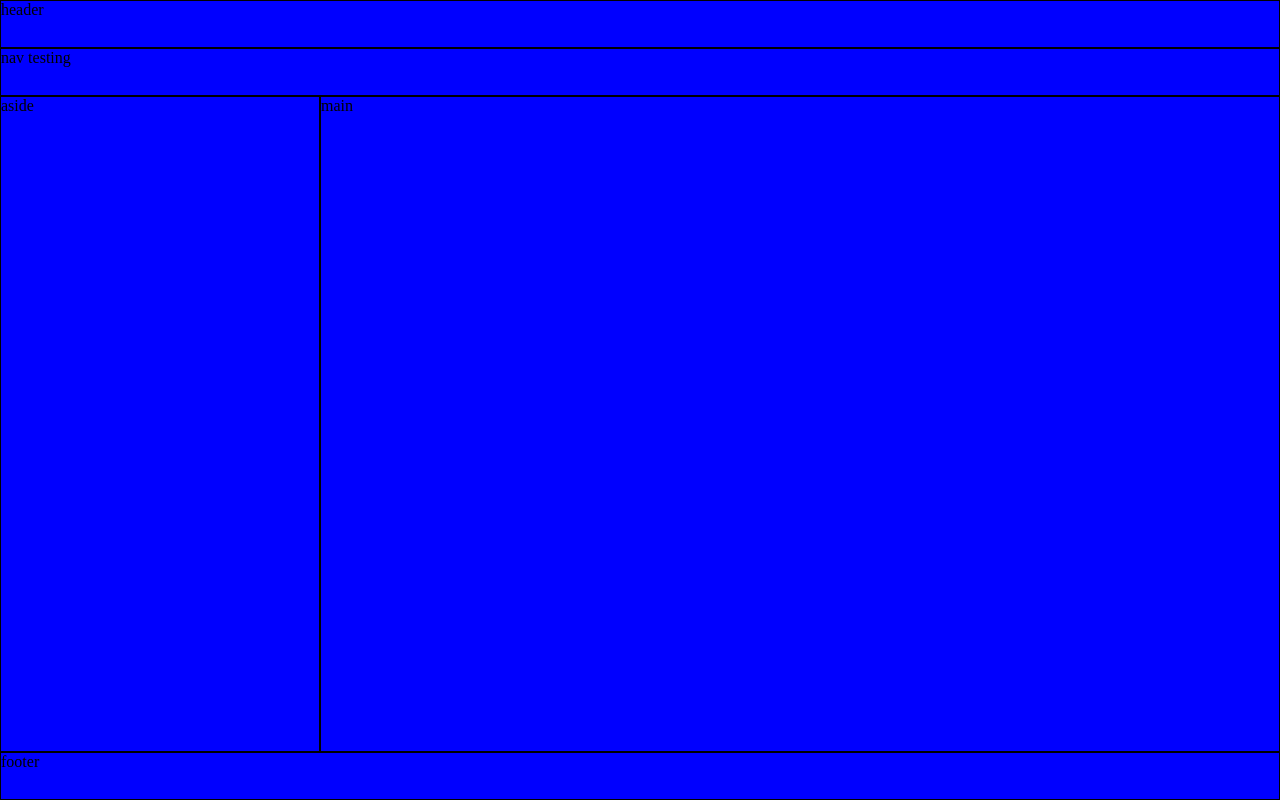
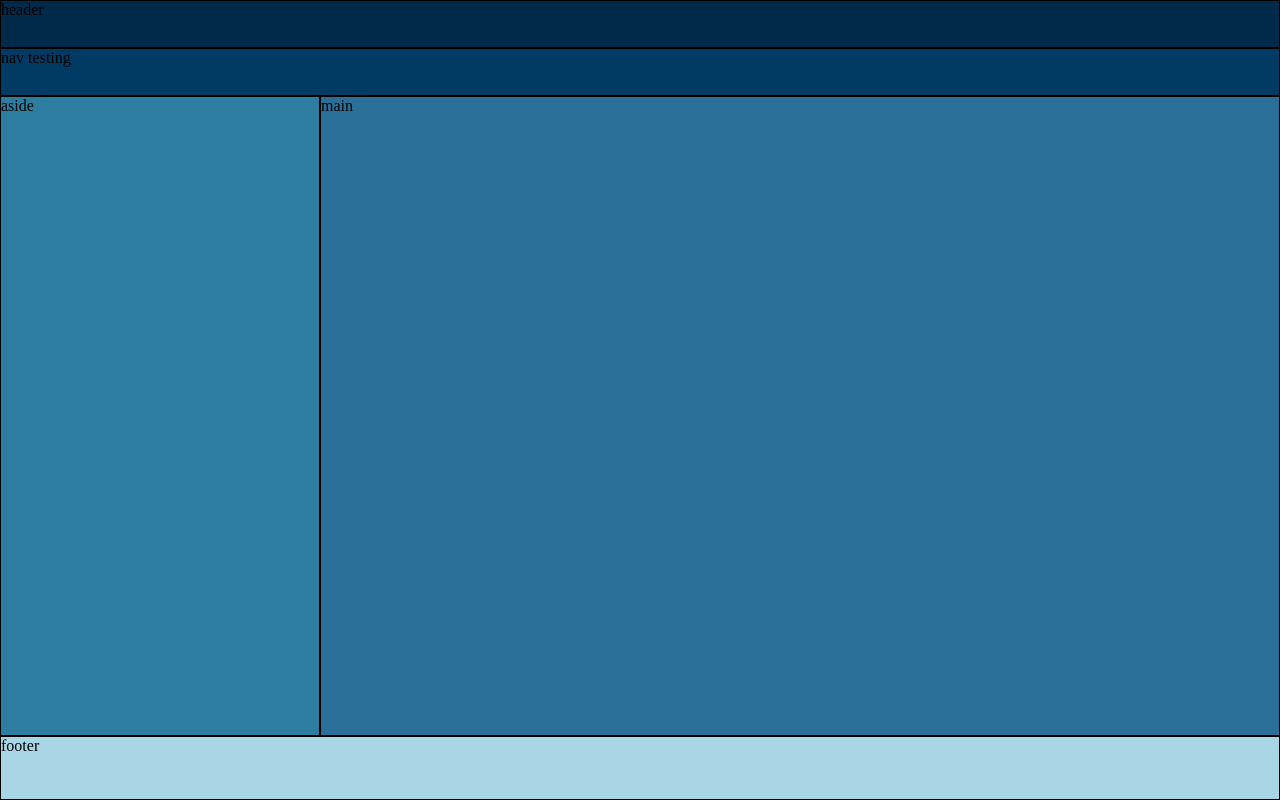
Before and after one commit to evantwescott/PortSite, a plain HTML site: page index.html in a window 1280 px wide. Drawn offline with Linux system fonts and the light colour scheme.

Commit message:
update design

```diff
--- a/css/normal.css
+++ b/css/normal.css
@@ -4,7 +4,7 @@
         grid: "header header" 3em
               "nav nav      " 3em
               "aside main   " 1fr
-              "footer footer" 3em/
+              "footer footer" 4em/
               minmax(10em, 1fr) 3fr;
 
     }
--- a/css/style.css
+++ b/css/style.css
@@ -9,7 +9,7 @@ body{
           "nav" 2em
           "main" 2fr
           "aside" .5fr
-          "footer" 2em/
+          "footer" 4em/
           1fr;
 }
 
@@ -18,8 +18,9 @@ header, nav, main, aside, footer{
     border: 1px solid black;
 }
 
-header{grid-area: header;}
-nav{grid-area: nav;}
-main{grid-area: main;}
-aside{grid-area: aside;}
-footer{grid-area: footer;}
+body{background-color: white;}
+header{grid-area: header; background-color: #012a4a;}
+nav{grid-area: nav; background-color:#013a63}
+main{grid-area: main;  background-color:#2a6f97}
+aside{grid-area: aside;  background-color:#2c7da0}
+footer{grid-area: footer;  background-color: #a9d6e5}
```
Also changed, not shown: 1 other file.
